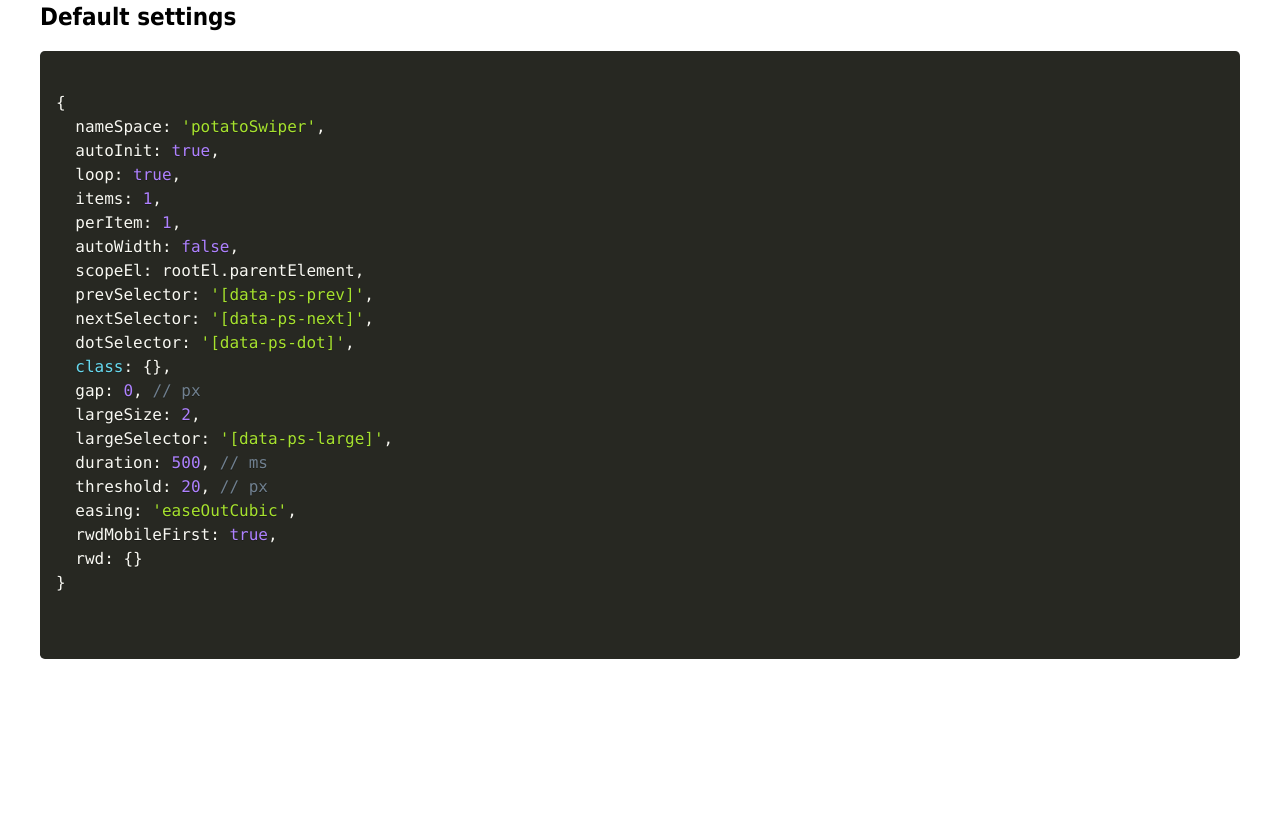
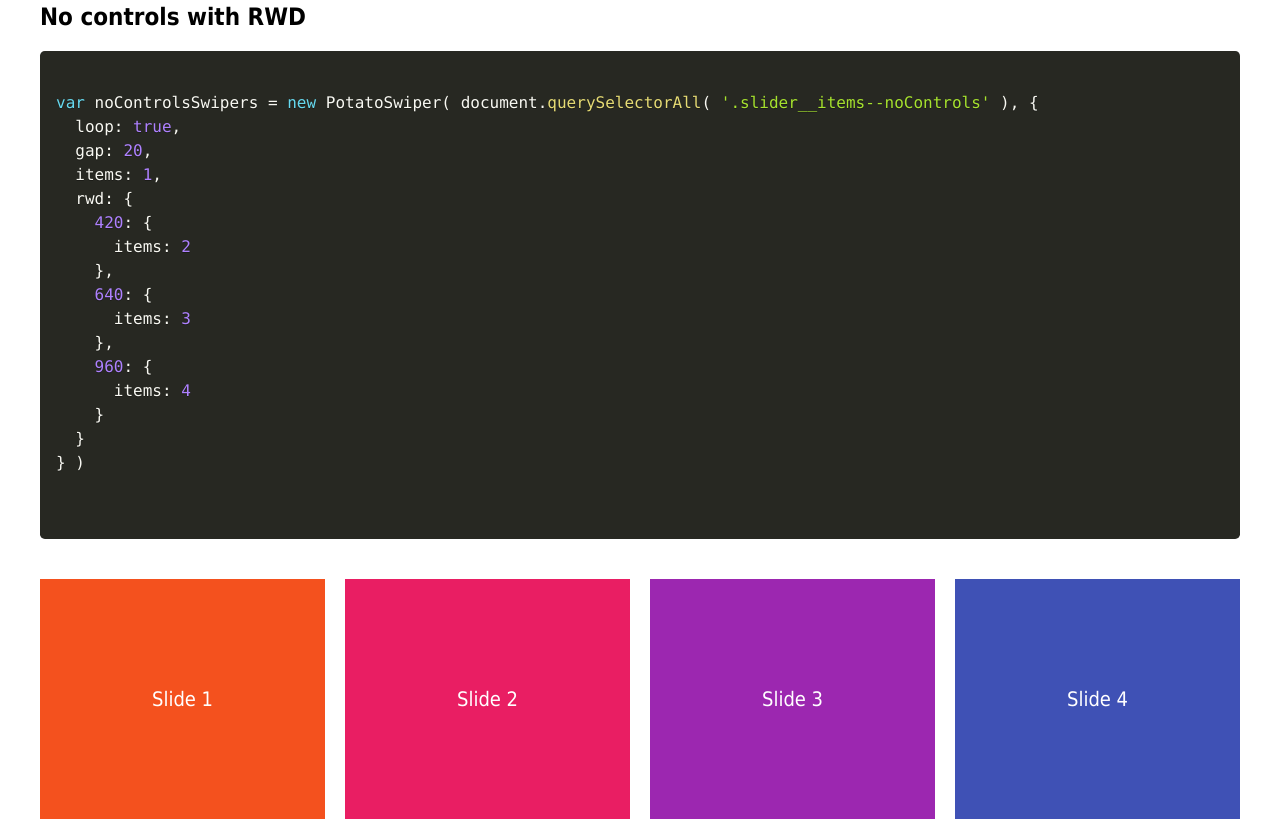
Before and after one commit to dobrapyra/PotatoSwiper, a website: page index.html in a window 1280 px wide. Shown: the part 3726-4549 px from the top of the page. Before the commit the page ends 4393 px from the top, so only its background shows below. Drawn offline with Linux system fonts and the light colour scheme; files that its build step writes are made by us from their sources.

Commit message:
fix no controls mode

```diff
--- a/demo/demo.js
+++ b/demo/demo.js
@@ -83,8 +83,26 @@ ready( function() {
     }
   } )
 
+  var noControlsSwipers = new PotatoSwiper( document.querySelectorAll( '.slider__items--noControls' ), {
+    loop: true,
+    gap: 20,
+    items: 1,
+    rwd: {
+      420: {
+        items: 2
+      },
+      640: {
+        items: 3
+      },
+      960: {
+        items: 4
+      }
+    }
+  } )
+
   window['basicSwipers'] = basicSwipers
   window['noLoopSwipers'] = noLoopSwipers
   window['multiPerItemSwipers'] = multiPerItemSwipers
+  window['noControlsSwipers'] = noControlsSwipers
 
 } )
--- a/index.html
+++ b/index.html
@@ -231,6 +231,60 @@ var multiPerItemSwipers = new PotatoSwiper( document.querySelectorAll( '.slider_
 
         </div>
 
+        <h2>No controls with RWD</h2>
+
+        <pre>
+<code class="language-javascript">
+var noControlsSwipers = new PotatoSwiper( document.querySelectorAll( '.slider__items--noControls' ), {
+  loop: true,
+  gap: 20,
+  items: 1,
+  rwd: {
+    420: {
+      items: 2
+    },
+    640: {
+      items: 3
+    },
+    960: {
+      items: 4
+    }
+  }
+} )
+</code>
+        </pre>
+
+        <div class="slider">
+
+          <div class="slider__items slider__items--noControls">
+            <div class="slider__item slider__item--c1">
+              <div class="slider__text">Slide 1</div>
+            </div>
+            <div class="slider__item slider__item--c2">
+              <div class="slider__text">Slide 2</div>
+            </div>
+            <div class="slider__item slider__item--c3">
+              <div class="slider__text">Slide 3</div>
+            </div>
+            <div class="slider__item slider__item--c4">
+              <div class="slider__text">Slide 4</div>
+            </div>
+            <div class="slider__item slider__item--c5">
+              <div class="slider__text">Slide 5</div>
+            </div>
+            <div class="slider__item slider__item--c6">
+              <div class="slider__text">Slide 6</div>
+            </div>
+            <div class="slider__item slider__item--c7">
+              <div class="slider__text">Slide 7</div>
+            </div>
+            <div class="slider__item slider__item--c8">
+              <div class="slider__text">Slide 8</div>
+            </div>
+          </div>
+
+        </div>
+
         <h2>Default settings</h2>
 
         <pre>
--- a/src/core.js
+++ b/src/core.js
@@ -1,7 +1,7 @@
 /**
  * PotatoSwiper Core
  * Author: dobrapyra (Michał Zieliński)
- * Version: 2017-11-05
+ * Version: 2017-12-07
  */
 
 var PotatoSwiper = function( rootEl, cfg ) {
@@ -180,6 +180,8 @@ Object.assign( PotatoSwiper.prototype, {
       i = 0, l = itemsArr.length,
       itemEl, psItem,
       itemElW, psItemW,
+      psItemStyle,
+      psItemMargin,
       rootW, allW = 0,
       itemsCount = 0,
       itemSize,
@@ -222,15 +224,19 @@ Object.assign( PotatoSwiper.prototype, {
       }
 
       if( itemsCount % cfg.perItem === 0 ) {
-        psItem = createEl( 'div', '__item', {
+
+        psItemStyle = {
           position: 'relative',
           display: 'inline-block',
           verticalAlign: 'middle',
           top: 0,
           left: 0,
           width: ( psItemW - gap ) + 'px',
-          marginRight: gap + 'px'
-        }, psItems )
+        }
+        psItemMargin = 'marginRight'
+        psItemStyle[psItemMargin] = gap + 'px'
+
+        psItem = createEl( 'div', '__item', psItemStyle, psItems )
 
         psItemsArr.push( psItem )
         psItem._psItemSize = 0
@@ -444,9 +450,9 @@ Object.assign( PotatoSwiper.prototype, {
     var _this = this,
       remEvent = _this._remEvent.bind( _this )
 
-    remEvent( _this._navPrev, 'click' )
+    if( _this._navPrev ) remEvent( _this._navPrev, 'click' )
 
-    remEvent( _this._navNext, 'click' )
+    if( _this._navNext ) remEvent( _this._navNext, 'click' )
 
     remEvent( _this._psItems, 'mousedown' )
 
@@ -756,6 +762,8 @@ Object.assign( PotatoSwiper.prototype, {
 
     _this._currIdx = idx
 
+    if( l <= 0 ) return
+
     for( ; i < l; i++ ) {
       dot = dotsArr[ i ]
 
@@ -828,6 +836,8 @@ Object.assign( PotatoSwiper.prototype, {
     var _this = this,
       dotsEl = _this._dotsEl
 
+    if( !dotsEl ) return
+
     dotsEl.innerHTML = ''
     dotsEl.appendChild( _this._dotTpl.cloneNode( true ) )
   },
```
Also changed, not shown: dist/potatoswiper.js, dist/potatoswiper.min.js.
